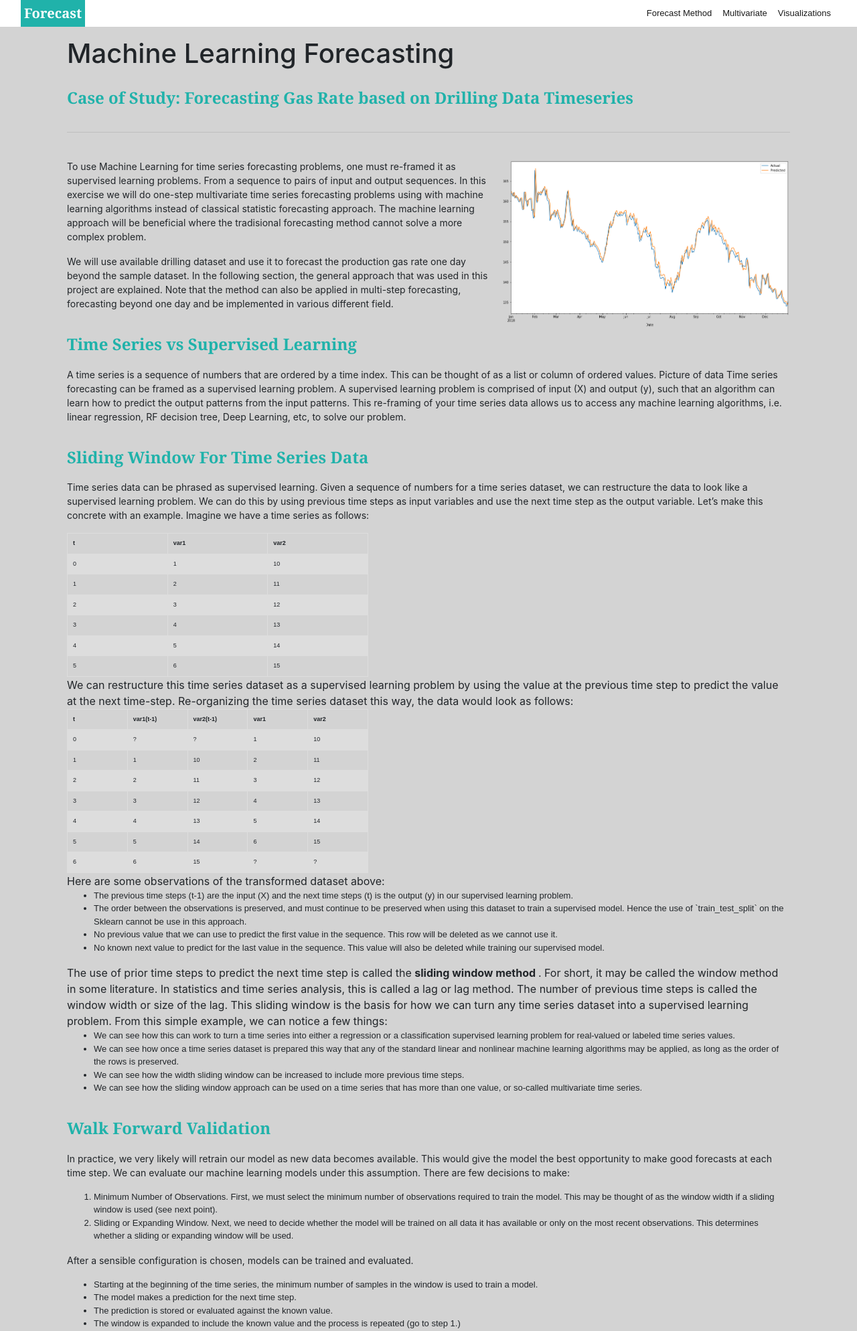
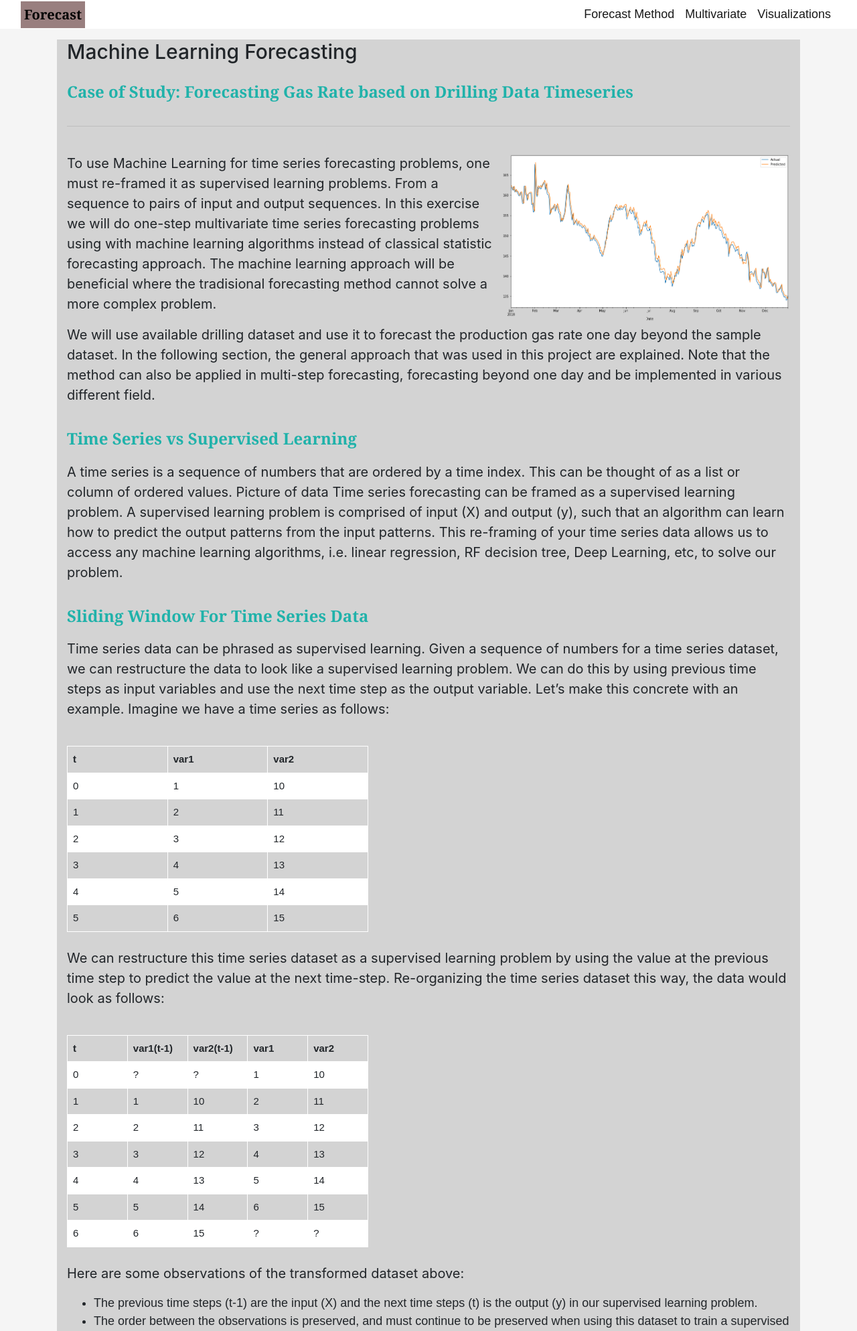
Before and after one commit to makintha/finalproject-group5, a Flask app: page / in a window 1280 px wide. Shown: the top 1988 px of the page at 67% size. Run offline with Flask 2, Linux system fonts and the light colour scheme; some libraries are stand-ins or nearby versions.

Commit message:
updated js and layout

```diff
--- a/app.py
+++ b/app.py
@@ -34,28 +34,33 @@ uni = Base.classes.uni_forecast
 prod = Base.classes.production
 
 
-#create an instance of Flask
+# create an instance of Flask
 app = Flask(__name__)
+
 
 @app.route('/')
 def index():
     return render_template('index.html')
 
+
 @app.route('/multivariate')
 def land_multi():
-    return render_template('multivariate.html', coef = None)
+    return render_template('multivariate.html', coef=None)
+
 
 @app.route('/plots')
 def plot():
-    return render_template('plots.html', coef = None)
+    return render_template('plots.html', coef=None)
 
-### Multivariate
-@app.route('/predict', methods=['GET','POST'])
+# Multivariate
+
+
+@app.route('/predict', methods=['GET', 'POST'])
 def multivariate():
 
     if request.method == "POST":
 
-        #get form data
+        # get form data
         WaterRate = request.form.get('WaterRate')
         CasingHeadPressure = request.form.get('CasingHeadPressure')
         TubingHeadPressure = request.form.get('TubingHeadPressure')
@@ -63,13 +68,14 @@ def multivariate():
         Torque = request.form.get('Torque')
         GasRate = request.form.get('GasRate')
 
-        #call preprocessDataAndPredict and pass inputs
+        # call preprocessDataAndPredict and pass inputs
         try:
-            prediction, coef = preprocessDataAndPredictLR(WaterRate, CasingHeadPressure, TubingHeadPressure, PumpSpeed, Torque, GasRate)
-            #pass prediction to template
+            prediction, coef = preprocessDataAndPredictLR(
+                WaterRate, CasingHeadPressure, TubingHeadPressure, PumpSpeed, Torque, GasRate)
+            # pass prediction to template
             # print(prediction)
 
-            return render_template('multivariate.html', prediction = prediction[0], coef = coef)
+            return render_template('multivariate.html', prediction=prediction[0], coef=coef)
 
         except ValueError:
             return "Please Enter valid values"
@@ -77,7 +83,7 @@ def multivariate():
         pass
     pass
 
-### Univariate
+# Univariate
 # @app.route('/univariate/', methods=['GET','POST'])
 # def univariate():
 
@@ -128,6 +134,7 @@ def Well7():
 
     return jsonify(all_data)
 
+
 @app.route("/api/v1.0/Well8")
 def Well8():
     # Create our session (link) from Python to the DB
@@ -150,6 +157,7 @@ def Well8():
 
     return jsonify(all_data)
 
+
 @app.route("/api/v1.0/Well9")
 def Well9():
     # Create our session (link) from Python to the DB
@@ -171,6 +179,7 @@ def Well9():
         all_data.append(well_9)
 
     return jsonify(all_data)
+
 
 @app.route("/api/v1.0/Well10")
 def Well10():
@@ -217,6 +226,7 @@ def Well15():
 
     return jsonify(all_data)
 
+
 @app.route("/api/v1.0/univariate")
 def uni_plot():
     # Create our session (link) from Python to the DB
@@ -238,6 +248,7 @@ def uni_plot():
 
     return jsonify(all_data)
 
+
 @app.route("/api/v1.0/prod")
 def production():
     # Create our session (link) from Python to the DB
@@ -245,14 +256,14 @@ def production():
 
     """Return a list production data"""
     # Query all county data
-    results = session.query(prod.Date, prod.Well,prod.WaterRate,prod.CasingHeadPressure,
-    	prod.TubingHeadPressure, prod.PumpSpeed, prod.Torque, prod.GasRate).all()
+    results = session.query(prod.Date, prod.Well, prod.WaterRate, prod.CasingHeadPressure,
+                            prod.TubingHeadPressure, prod.PumpSpeed, prod.Torque, prod.GasRate).all()
 
     session.close()
 
     # # Create a dictionary from the row data and append to a list of all_precipitation
     all_data = []
-    for d,w, wa, ca, tu, pu, to, ga in results:
+    for d, w, wa, ca, tu, pu, to, ga in results:
         prods = {}
         prods["date"] = d
         prods['well'] = w
@@ -268,27 +279,27 @@ def production():
     return jsonify(all_data)
 
 
-
 def preprocessDataAndPredictLR(WaterRate, CasingHeadPressure, TubingHeadPressure, PumpSpeed, Torque, GasRate):
 
-    #keep all inputs in array
-    test_data = [WaterRate, CasingHeadPressure, TubingHeadPressure, PumpSpeed, Torque, GasRate]
+    # keep all inputs in array
+    test_data = [WaterRate, CasingHeadPressure,
+                 TubingHeadPressure, PumpSpeed, Torque, GasRate]
     print(test_data)
 
-    #convert value data into numpy array
+    # convert value data into numpy array
     test_data = np.array(test_data)
 
-    #reshape array
-    test_data = test_data.reshape(1,-1)
+    # reshape array
+    test_data = test_data.reshape(1, -1)
     print(test_data)
 
-    #open file
-    file = open("LR_model.pkl","rb")
+    # open file
+    file = open("LR_model.pkl", "rb")
 
-    #load trained model
+    # load trained model
     trained_model = joblib.load(file)
 
-    #predict
+    # predict
     prediction = trained_model.predict(test_data)
 
     # Coef
@@ -299,29 +310,30 @@ def preprocessDataAndPredictLR(WaterRate, CasingHeadPressure, TubingHeadPressure
 
 def preprocessDataAndPredictLTSM(date, No_of_months):
 
-    #keep all inputs in array
+    # keep all inputs in array
     test_data = [Date, No_of_months]
     print(test_data)
 
-    #convert value data into numpy array
+    # convert value data into numpy array
     test_data = np.array(test_data)
 
-    #reshape array
-    test_data = test_data.reshape(1,-1)
+    # reshape array
+    test_data = test_data.reshape(1, -1)
     print(test_data)
 
-    #open file
-    file = open("univariate_predictions.h5","rb")
+    # open file
+    file = open("univariate_predictions.h5", "rb")
 
-    #load trained model
+    # load trained model
     trained_model = joblib.load(file)
 
-    #predict
+    # predict
     prediction = trained_model.predict(test_data)
 
     return prediction
 
+
 if __name__ == '__main__':
     # app.run(debug=True)
-    app.debug=True
+    app.debug = True
     app.run()
--- a/static/css/style.css
+++ b/static/css/style.css
@@ -1,42 +1,45 @@
 /* CSS for navbar */
 
-a.navbar-brand{
-    color:#fff !important;
-    background: lightseagreen;
-    margin-top: 0px ;
-    margin-right: 0px ;
+a.navbar-brand {
+  color: rgb(214, 86, 86) !important;
+  background: rgb(136, 127, 127);
+  margin-top: 0px;
+  margin-right: 0px;
   margin-left: 0x;
   margin-bottom: 0px;
   padding: 5px;
-    font-family: Georgia, Times, 'Times New Roman', serif;
+  font-family: Georgia, Times, "Times New Roman", serif;
   font-weight: bolder;
+  font-size: 12px;
 }
 
-ul, li {
+ul,
+li {
   font-family: Arial, Helvetica, sans-serif;
-    font-size: small;
+  font-size: 12px;
 }
 
 ul.dropdown-menu {
   border: none !important;
+  font-size: 12px;
 }
 
 .dropdown-toggle:hover,
 .comparison:hover,
 .data:hover {
-    background: lightgrey;
+  background: white;
 }
 
-.button.navbar-toggler: {
+.button.navbar-toggler {
   border: none;
 }
 
-@media only screen and (max-width: 991px){
+@media only screen and (max-width: 991px) {
   div.container-fluid.nav_top {
     background-color: lightseagreen !important;
   }
   button.navbar-toggler {
-        color:#fff
+    color: #fff;
   }
 }
 
@@ -51,7 +54,7 @@ h2 {
   padding-top: 20px;
   padding-bottom: 20px;
   margin: 0px;
-    font-family: Georgia, 'Times New Roman', Times, serif;
+  font-family: Georgia, "Times New Roman", Times, serif;
   font-weight: bold;
   font-size: x-large;
 }
@@ -73,7 +76,8 @@ img.center {
 }
 
 p {
-    font-family: -apple-system, BlinkMacSystemFont, 'Segoe UI', Roboto, Oxygen, Ubuntu, Cantarell, 'Open Sans', 'Helvetica Neue', sans-serif;
+  font-family: -apple-system, BlinkMacSystemFont, "Segoe UI", Roboto, Oxygen,
+    Ubuntu, Cantarell, "Open Sans", "Helvetica Neue", sans-serif;
   font-size: 14px;
 }
 
@@ -83,7 +87,7 @@ p.stpar {
 
 div#backg.container-fluid {
   background: lightgray;
-    padding-bottom:    10px;
+  padding-bottom: 10px;
 }
 
 .temp {
@@ -103,7 +107,7 @@ h3 {
   color: lightseagreen;
   font-size: 16px;
   text-align: center;
-    font-family: Georgia, Times, 'Times New Roman', serif;
+  font-family: Georgia, Times, "Times New Roman", serif;
   font-weight: bolder;
 }
 
@@ -116,7 +120,7 @@ p.comparison {
 h2.comparison {
   padding-top: 20px;
   padding-bottom: 20px;
-    margin-left:40px;
+  margin-left: 40px;
   /* padding-top:10px;
     padding-bottom:10px; */
 }
@@ -136,7 +140,7 @@ table {
 }
 
 .comparison_hr {
-    margin-left:24px;
+  margin-left: 24px;
 }
 
 body {
--- a/templates/index.html
+++ b/templates/index.html
@@ -75,9 +75,13 @@
                 <td>6</td>
                 <td>15</td>
               </tr>
+              <br>
             </table>
-              We can restructure this time series dataset as a supervised learning problem by using the value at the previous time step to predict the value at the next time-step. Re-organizing the time series dataset this way, the data would look as follows:
-            <table>
+            <br>
+              <p>We can restructure this time series dataset as a supervised learning problem by using the value at the previous time step to predict the value at the next time-step. Re-organizing the time series dataset this way, the data would look as follows:
+            </p>
+            <br>
+              <table>
               <tr>
                 <th>t</th>
                 <th>var1(t-1)</th>
@@ -135,7 +139,10 @@
                 <td>?</td>
               </tr>
             </table>
-            Here are some observations of the transformed dataset above:
+            <br>
+           <p> Here are some observations of the transformed dataset above:
+
+           </p>
             <ul>
               <li>
                 The previous time steps (t-1) are the input (X) and the next time steps (t) is the output (y) in our supervised learning problem.
@@ -150,9 +157,10 @@
                 No known next value to predict for the last value in the sequence. This value will also be deleted while training our supervised model.
               </li>
             </ul>
-            The use of prior time steps to predict the next time step is called the <strong> sliding window method </strong>. For short, it may be called the window method in some literature. In statistics and time series analysis, this is called a lag or lag method.
+            <p>The use of prior time steps to predict the next time step is called the <strong> sliding window method </strong>. For short, it may be called the window method in some literature. In statistics and time series analysis, this is called a lag or lag method.
             The number of previous time steps is called the window width or size of the lag.
             This sliding window is the basis for how we can turn any time series dataset into a supervised learning problem. From this simple example, we can notice a few things:
+          </p>
             <ul>
               <li>
                 We can see how this can work to turn a time series into either a regression or a classification supervised learning problem for real-valued or labeled time series values.
--- a/templates/layout.html
+++ b/templates/layout.html
@@ -1,58 +1,154 @@
-<!doctype html>
+<!DOCTYPE html>
 <html>
-
   <head>
-
-    <meta charset="utf-8">
-    <meta name="viewport" content="width=device-width, initial-scale=1, shrink-to-fit=no">
-    <link rel="stylesheet" href="https://stackpath.bootstrapcdn.com/bootstrap/4.3.1/css/bootstrap.min.css" integrity="sha384-ggOyR0iXCbMQv3Xipma34MD+dH/1fQ784/j6cY/iJTQUOhcWr7x9JvoRxT2MZw1T" crossorigin="anonymous">
-    <link rel="stylesheet" href="https://maxcdn.bootstrapcdn.com/bootstrap/4.0.0/css/bootstrap.min.css">
-    <link rel="stylesheet" type="text/css" href="/static/css/style.css">
+    <meta charset="utf-8" />
+    <meta
+      name="viewport"
+      content="width=device-width, initial-scale=1, shrink-to-fit=no"
+    />
+    <link
+      rel="stylesheet"
+      href="https://stackpath.bootstrapcdn.com/bootstrap/4.3.1/css/bootstrap.min.css"
+      integrity="sha384-ggOyR0iXCbMQv3Xipma34MD+dH/1fQ784/j6cY/iJTQUOhcWr7x9JvoRxT2MZw1T"
+      crossorigin="anonymous"
+    />
+    <link
+      rel="stylesheet"
+      href="https://maxcdn.bootstrapcdn.com/bootstrap/4.0.0/css/bootstrap.min.css"
+    />
+    <link rel="stylesheet" type="text/css" href="/static/css/style.css" />
     <script src="https://ajax.googleapis.com/ajax/libs/jquery/3.5.1/jquery.min.js"></script>
     <script src="https://maxcdn.bootstrapcdn.com/bootstrap/3.4.1/js/bootstrap.min.js"></script>
 
+    <title>Forecast Production Gas Rate</title>
+    <style>
+      #plot7 {
+        width: 100%;
+        display: flex;
+        align-items: center;
+        justify-content: center;
+      }
+      #plot8 {
+        width: 100%;
+        display: flex;
+        align-items: center;
+        justify-content: center;
+      }
+      #plot9 {
+        width: 100%;
+        display: flex;
+        align-items: center;
+        justify-content: center;
+      }
+      #plot10 {
+        width: 100%;
+        display: flex;
+        align-items: center;
+        justify-content: center;
+      }
+      #plot7 {
+        width: 100%;
+        display: flex;
+        align-items: center;
+        justify-content: center;
+      }
+      #plot15 {
+        width: 100%;
+        display: flex;
+        align-items: center;
+        justify-content: center;
+      }
+      a.navbar-brand {
+        color: rgb(0, 0, 0) !important;
+        background: rgb(153, 127, 127);
+        margin-top: 0px;
+        margin-right: 0px;
+        margin-left: 0x;
+        margin-bottom: 0px;
+        padding: 5px;
+        font-family: Georgia, Times, "Times New Roman", serif;
+        font-weight: bolder;
+        font-size: 20px;
+      }
 
-    <title> Forecast Production Gas Rate </title>
-    <style>
+      button.navbar-toggler {
+        color: rgb(59, 32, 32);
+      }
+
+      body {
+        background: whitesmoke;
+      }
+      h1 {
+        font-size: 30px;
+      }
+      p {
+        font-size: 20px;
+      }
+      li {
+        font-size: 18px;
+      }
+      ul {
+        font-size: 25px;
+      }
+
       img#fig1 {
         float: right;
       }
       table {
         font-family: arial, sans-serif;
+        font-size: 15px;
         border-collapse: collapse;
         width: 450px;
         table-layout: fixed;
       }
 
-      td, th {
-        border: 1px solid #dddddd;
+      td,
+      th {
+        border: 1px solid white;
         text-align: left;
         padding: 8px;
       }
 
       tr:nth-child(even) {
-        background-color: #dddddd;
+        background-color: white;
       }
     </style>
-
   </head>
 
   <body>
-
     <nav class="navbar navbar-expand-lg navbar-light bg-white">
       <div class="container-fluid nav_top">
         <a class="navbar-brand" href="/">Forecast</a>
-        <button class="navbar-toggler" type="button" data-bs-toggle="collapse" data-bs-target="#navbarSupportedContent" aria-controls="navbarSupportedContent" aria-expanded="false" aria-label="Toggle navigation">
+        <button
+          class="navbar-toggler"
+          type="button"
+          data-bs-toggle="collapse"
+          data-bs-target="#navbarSupportedContent"
+          aria-controls="navbarSupportedContent"
+          aria-expanded="false"
+          aria-label="Toggle navigation"
+        >
           <span class="navbar-toggler-icon"></span>
         </button>
-        <div class="collapse navbar-collapse bg-white justify-content-end" id="navbarSupportedContent">
+        <div
+          class="collapse navbar-collapse bg-white justify-content-end"
+          id="navbarSupportedContent"
+        >
           <ul class="navbar-nav me-auto mb-2 mb-lg-0 justify-content-centre">
             <li class="nav-item bg-white">
-              <a class="nav-link active comparison" aria-current="page" href="/">Forecast Method</a>
+              <a class="nav-link active comparison" aria-current="page" href="/"
+                >Forecast Method</a
+              >
             </li>
             <li class="nav-item bg-white">
-              <a class="nav-link active comparison" aria-current="page" href="/multivariate">Multivariate</a>
+              <a
+                class="nav-link active comparison"
+                aria-current="page"
+                href="/multivariate"
+                >Multivariate</a
+              >
             </li>
+
             <li class="nav-item bg-white">
               <a class="nav-link active data" href="/plots">Visualizations</a>
             </li>
@@ -62,22 +158,35 @@
     </nav>
 
     <div class="container pt-3">
-
       <div id="content">{% block content %}{% endblock %}</div>
 
       <div id="footer">
         {% block footer %}
-          <div class="row">
-
-          </div>
+        <div class="row"></div>
         {% endblock %}
       </div>
     </div>
     <script src="https://cdnjs.cloudflare.com/ajax/libs/d3/7.0.0/d3.min.js"></script>
-    <script src="https://cdn.jsdelivr.net/npm/bootstrap@5.0.1/dist/js/bootstrap.bundle.min.js" integrity="sha384-gtEjrD/SeCtmISkJkNUaaKMoLD0//ElJ19smozuHV6z3Iehds+3Ulb9Bn9Plx0x4" crossorigin="anonymous"></script>
-    <script src="https://code.jquery.com/jquery-3.3.1.slim.min.js" integrity="sha384-q8i/X+965DzO0rT7abK41JStQIAqVgRVzpbzo5smXKp4YfRvH+8abtTE1Pi6jizo" crossorigin="anonymous"></script>
-    <script src="https://cdnjs.cloudflare.com/ajax/libs/popper.js/1.14.7/umd/popper.min.js" integrity="sha384-UO2eT0CpHqdSJQ6hJty5KVphtPhzWj9WO1clHTMGa3JDZwrnQq4sF86dIHNDz0W1" crossorigin="anonymous"></script>
-    <script src="https://stackpath.bootstrapcdn.com/bootstrap/4.3.1/js/bootstrap.min.js" integrity="sha384-JjSmVgyd0p3pXB1rRibZUAYoIIy6OrQ6VrjIEaFf/nJGzIxFDsf4x0xIM+B07jRM" crossorigin="anonymous"></script>
+    <script
+      src="https://cdn.jsdelivr.net/npm/bootstrap@5.0.1/dist/js/bootstrap.bundle.min.js"
+      integrity="sha384-gtEjrD/SeCtmISkJkNUaaKMoLD0//ElJ19smozuHV6z3Iehds+3Ulb9Bn9Plx0x4"
+      crossorigin="anonymous"
+    ></script>
+    <script
+      src="https://code.jquery.com/jquery-3.3.1.slim.min.js"
+      integrity="sha384-q8i/X+965DzO0rT7abK41JStQIAqVgRVzpbzo5smXKp4YfRvH+8abtTE1Pi6jizo"
+      crossorigin="anonymous"
+    ></script>
+    <script
+      src="https://cdnjs.cloudflare.com/ajax/libs/popper.js/1.14.7/umd/popper.min.js"
+      integrity="sha384-UO2eT0CpHqdSJQ6hJty5KVphtPhzWj9WO1clHTMGa3JDZwrnQq4sF86dIHNDz0W1"
+      crossorigin="anonymous"
+    ></script>
+    <script
+      src="https://stackpath.bootstrapcdn.com/bootstrap/4.3.1/js/bootstrap.min.js"
+      integrity="sha384-JjSmVgyd0p3pXB1rRibZUAYoIIy6OrQ6VrjIEaFf/nJGzIxFDsf4x0xIM+B07jRM"
+      crossorigin="anonymous"
+    ></script>
 
     <script scr="../static/js/line.js"></script>
   </body>
```
Also changed, not shown: static/js/line.js (+95 -47 lines), templates/plots.html (+20 -11 lines), Resources/Prod_Forecast.csv, 2 other files. Lines whose indentation alone changed are shown as unchanged.
